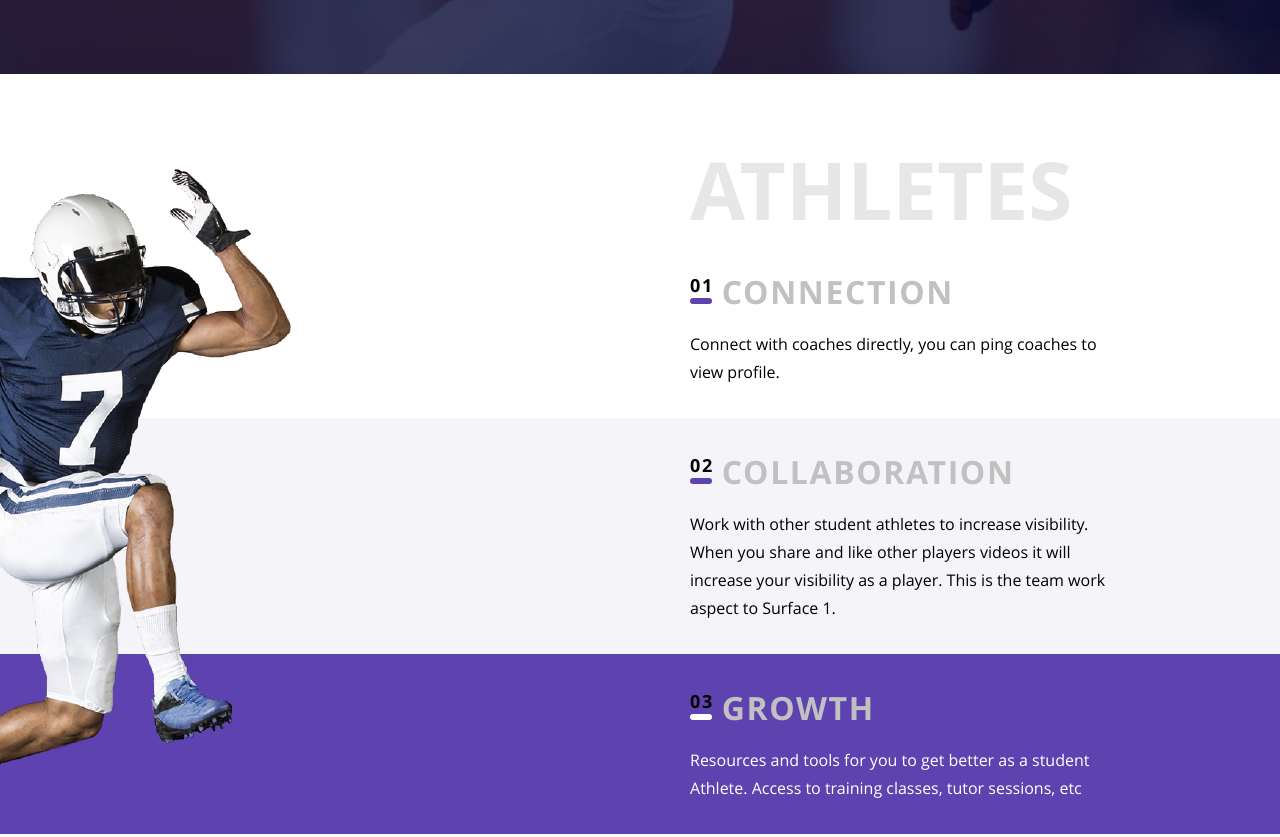
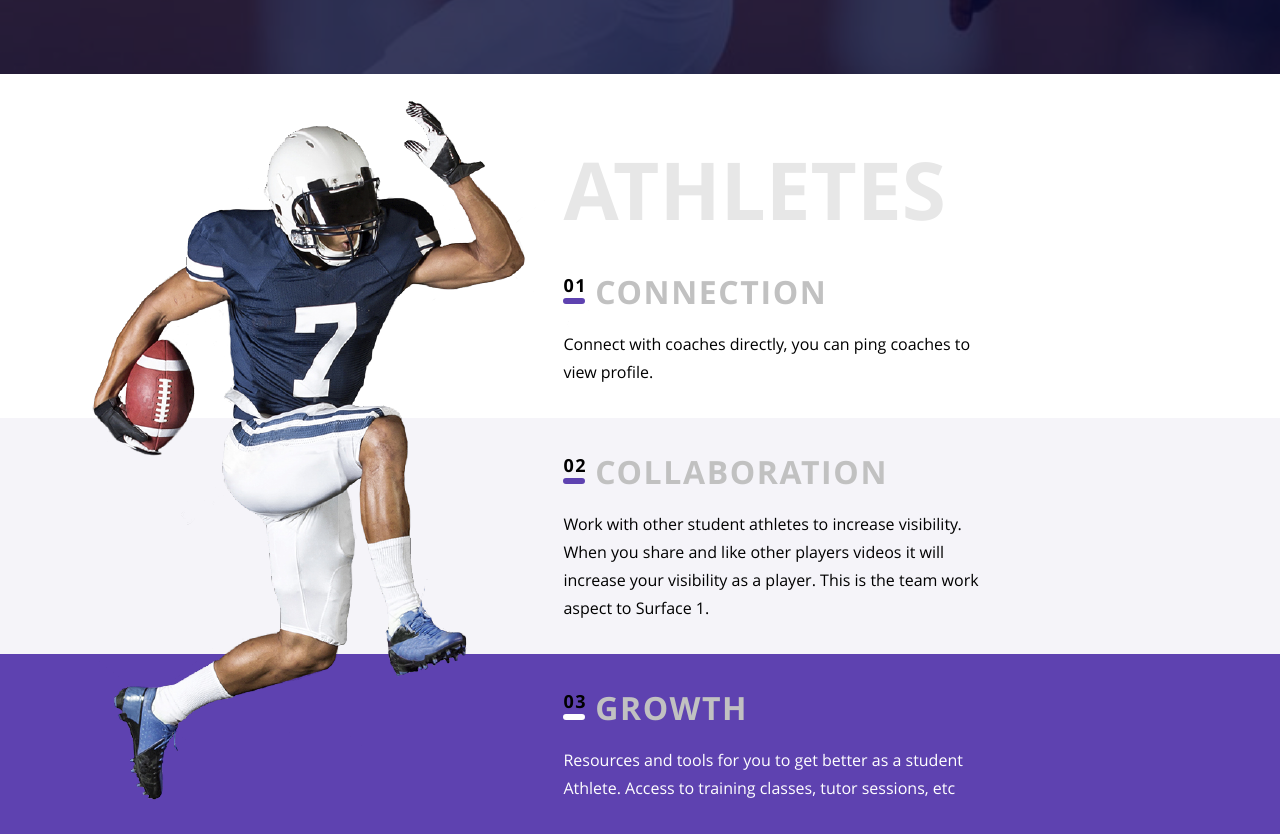
Before and after one commit to gvenewour/studies-mq, a website: page src/index.html in a window 1280 px wide. Shown: the part 802-1639 px from the top of the page. Drawn offline with Linux system fonts and the light colour scheme.

Commit message:
FDHTML-77: refactored athletes section

```diff
--- a/src/css/style.css
+++ b/src/css/style.css
@@ -98,10 +98,15 @@
   --max-width_cta_mobile: 280px;
   --max-width_cta_tablet: 311px;
 
-  --athletes-top-offset_mobile: -80px;
   --margin-corrections: calc((-1)*(100vw - 100%)/2);
   --margin-offset_mobile: 6.24vw;
-  --margin-offset_tablet: 4.16vw;
+  --margin-offset_tablet: 4.1vw;
+
+  --athletes-top-offset-correction_mobile: -80px;
+  --athletes-padding-top_mobile: 9px;
+  --athletes-padding-top_tablet_desktop: 60px;
+  --athletes-padding-top_desktop_1920: 94px;
+
 
   --counter-square-size_mobile: 3em;
   --counter-square-size_desktop_1024: 5em;
@@ -228,7 +233,7 @@ body {
 }
 
 .athletes {
-  padding-top: 9px;
+  padding-top: var(--athletes_padding-top_mobile);
 }
 
 .athletes__title {
@@ -271,9 +276,9 @@ body {
 }
 
 .athletes__subsections {
-  top: var(--athletes-top-offset_mobile);
+  top: var(--athletes-top-offset-correction_mobile);
 
-  margin-bottom: var(--athletes-top-offset_mobile);
+  margin-bottom: var(--athletes-top-offset-correction_mobile);
 }
 
 .subsection {
@@ -290,8 +295,7 @@ body {
   top: 0;
   bottom: 0;
 
-  width: 100vw;
-  left: calc(-0.5 * (100vw - 100%));
+  width: 100%;
 }
 
 .subsection {
@@ -603,7 +607,9 @@ body {
   }
 
   .athletes {
-    padding-top: 60px;
+    position: relative; /* required for .athletes__thumbnail-wrap */
+
+    padding-top: var(--athletes-padding-top_tablet_desktop);
   }
 
   .title_section {
@@ -615,10 +621,10 @@ body {
   }
 
   .athletes__thumbnail-wrap {
-    position: absolute;
+    position: absolute; /*positioned relative to .athletes */
 
-    top: 35px;
-    left: -247px;
+    top: calc(var(--athletes-padding-top_tablet) + 0.4*var(--section-title-fsz_tablet));
+    right: calc(100% - 281px);
 
     overflow-x: hidden;
   }
@@ -630,7 +636,7 @@ body {
     margin-bottom: 0;
   }
 
-  .athletes__subsection, .athletes__title {
+  .athletes__subsection .container, .athletes__title {
     padding-left: 259px;
   }
 
@@ -766,8 +772,18 @@ body {
 }
 
 @media (min-width: 1024px) {
-  .athletes__subsection, .athletes__title {
-    padding-left: calc(50% + 50px);
+  .athletes__thumbnail-wrap {
+    top: 27px;
+    left: initial;
+    right: 58%;
+
+    overflow-x: visible;
+  }
+
+  .athletes__subsection .container, .athletes__title {
+    --margin-size: calc(0.5 * (100% - var(--container_desktop)));
+
+    padding-left: calc(50% - var(--margin-size));
   }
 
   .cta-wrap {
@@ -787,15 +803,6 @@ body {
   }
 
   /* TODO: fix cta icon */
-
-  /* .subsection::after {
-    right: 0;
-    left: 0;
-    /* left: calc(-0.5 * ((100vw) - 100%)); */
-    width: calc((100vw) - (100vw - 100%));
-
-    /* width: calc((100vw - 100%)); */
-  /* } */
 
   .benefits__item {
     position: relative;
@@ -889,7 +896,7 @@ body {
   }
 
   .athletes {
-    padding-top: 94px;
+    padding-top: var(--athletes-padding-top_desktop_1920);
   }
 
   .title_section {
@@ -897,13 +904,12 @@ body {
   }
 
   .athletes__thumbnail-wrap {
-    top: -53px;
-    left: initial;
     right: 53%;
-
-    overflow-x: visible;
   }
 
+  .athletes__subsection .container, .athletes__title {
+    max-width: initial;
+  }
   .subsection, .subsection:first-child {
     padding-top: 51px;
     padding-bottom: 55px;
--- a/src/index.html
+++ b/src/index.html
@@ -53,8 +53,7 @@
   </header>
   <main>
     <section class="athletes">
-      <div class="container">
-        <h2 class="title title_section athletes__title">Athletes</h2>
+      <h2 class="title title_section athletes__title container">Athletes</h2>
       <div class="athletes__thumbnail-wrap">
         <picture class="thumbnail athletes__thumbnail">
           <source type="image/png" media="(max-width: 767px)"  srcset="img/athletes/footballer_192.png">
@@ -65,21 +64,25 @@
       </div>
       <ol class="list subsections athletes__subsections">
         <li class="subsection athletes__subsection">
+          <div class="container">
             <h3 class="title title_subsection">Connection</h3>
             <p class="text subsection__text">Connect with coaches directly, you can ping coaches to view profile.</p>
+          </div>
         </li>
         <li class="subsection athletes__subsection">
+          <div class="container">
             <h3 class="title title_subsection">Collaboration</h3>
             <p class="text subsection__text">Work with other student athletes to increase visibility. When you share and like other players videos it will increase your visibility as a player. This is the team work aspect to Surface 1.</p>
+          </div>
         </li>
         <li class="subsection athletes__subsection">
+          <div class="container">
             <h3 class="title title_subsection">Growth</h3>
             <p class="text text_contrast subsection__text">Resources and tools for you to get better as a student Athlete. Access to training classes, tutor sessions, etc</p>
+          </div>
         </li>
       </ol>
       <!-- .subsections-list -->
-      </div>
-      <!-- .container -->
     </section>
     <!-- .athletes -->
 
```
Lines whose indentation alone changed are shown as unchanged.
